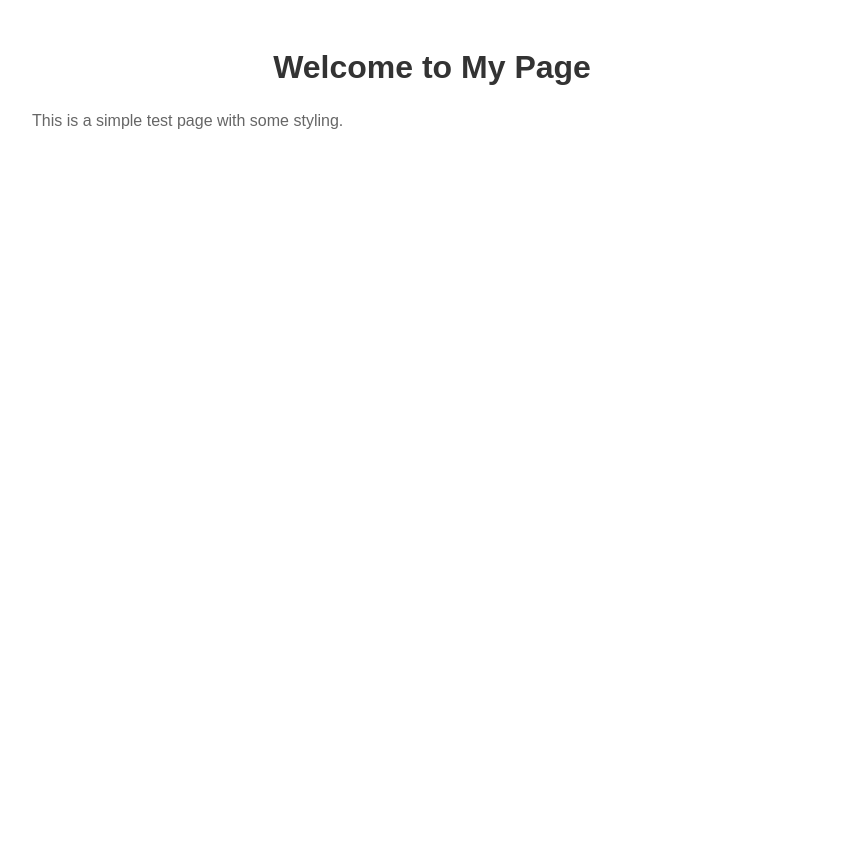
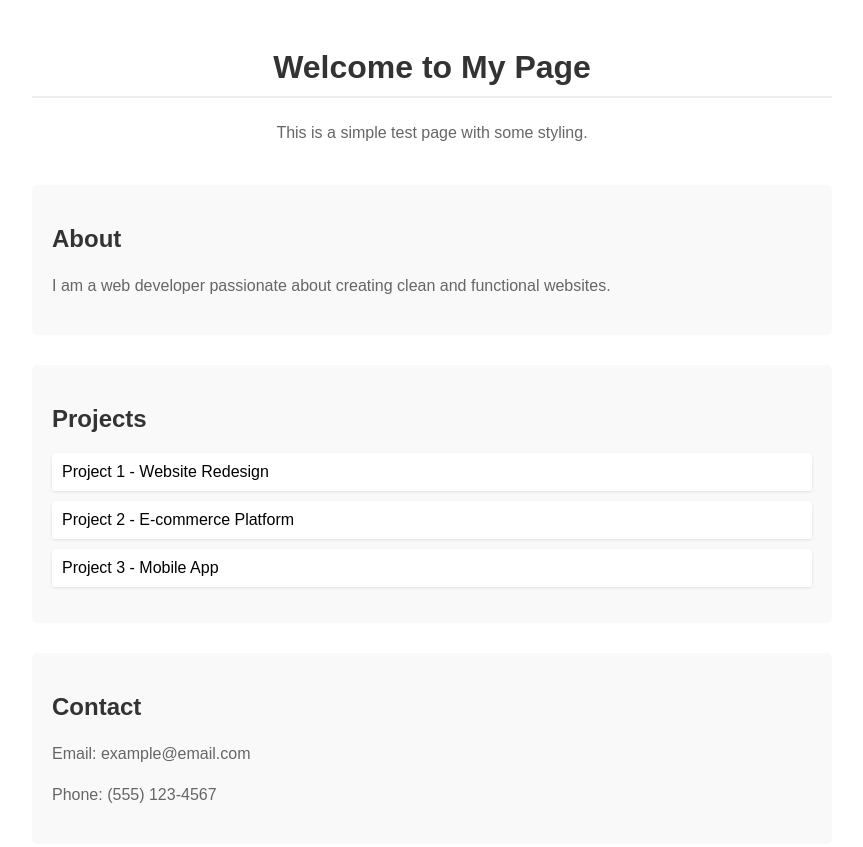
Before and after one commit to erenes1667/nyd-test, a plain HTML site: page index.html in a window 1280 px wide. Shown: the whole page, without its empty margins (208-1071 px from the left). Before the commit the page ends 800 px from the top, so only its background shows below. Drawn offline with Linux system fonts and the light colour scheme.

Commit message:
Add more content sections

```diff
--- a/index.html
+++ b/index.html
@@ -8,8 +8,30 @@
 </head>
 <body>
     <div class="container">
-        <h1>Welcome to My Page</h1>
-        <p>This is a simple test page with some styling.</p>
+        <header>
+            <h1>Welcome to My Page</h1>
+            <p>This is a simple test page with some styling.</p>
+        </header>
+
+        <section class="about">
+            <h2>About</h2>
+            <p>I am a web developer passionate about creating clean and functional websites.</p>
+        </section>
+
+        <section class="projects">
+            <h2>Projects</h2>
+            <ul>
+                <li>Project 1 - Website Redesign</li>
+                <li>Project 2 - E-commerce Platform</li>
+                <li>Project 3 - Mobile App</li>
+            </ul>
+        </section>
+
+        <section class="contact">
+            <h2>Contact</h2>
+            <p>Email: example@email.com</p>
+            <p>Phone: (555) 123-4567</p>
+        </section>
     </div>
 </body>
 </html>
--- a/styles.css
+++ b/styles.css
@@ -5,12 +5,41 @@
     font-family: Arial, sans-serif;
 }
 
+header {
+    text-align: center;
+    margin-bottom: 40px;
+}
+
+h1, h2 {
+    color: #333;
+}
+
 h1 {
-    color: #333;
-    text-align: center;
+    border-bottom: 2px solid #eee;
+    padding-bottom: 10px;
 }
 
 p {
     line-height: 1.6;
     color: #666;
 }
+
+section {
+    margin: 30px 0;
+    padding: 20px;
+    background: #f9f9f9;
+    border-radius: 5px;
+}
+
+.projects ul {
+    list-style-type: none;
+    padding: 0;
+}
+
+.projects li {
+    margin: 10px 0;
+    padding: 10px;
+    background: #fff;
+    border-radius: 3px;
+    box-shadow: 0 1px 3px rgba(0,0,0,0.1);
+}
```
